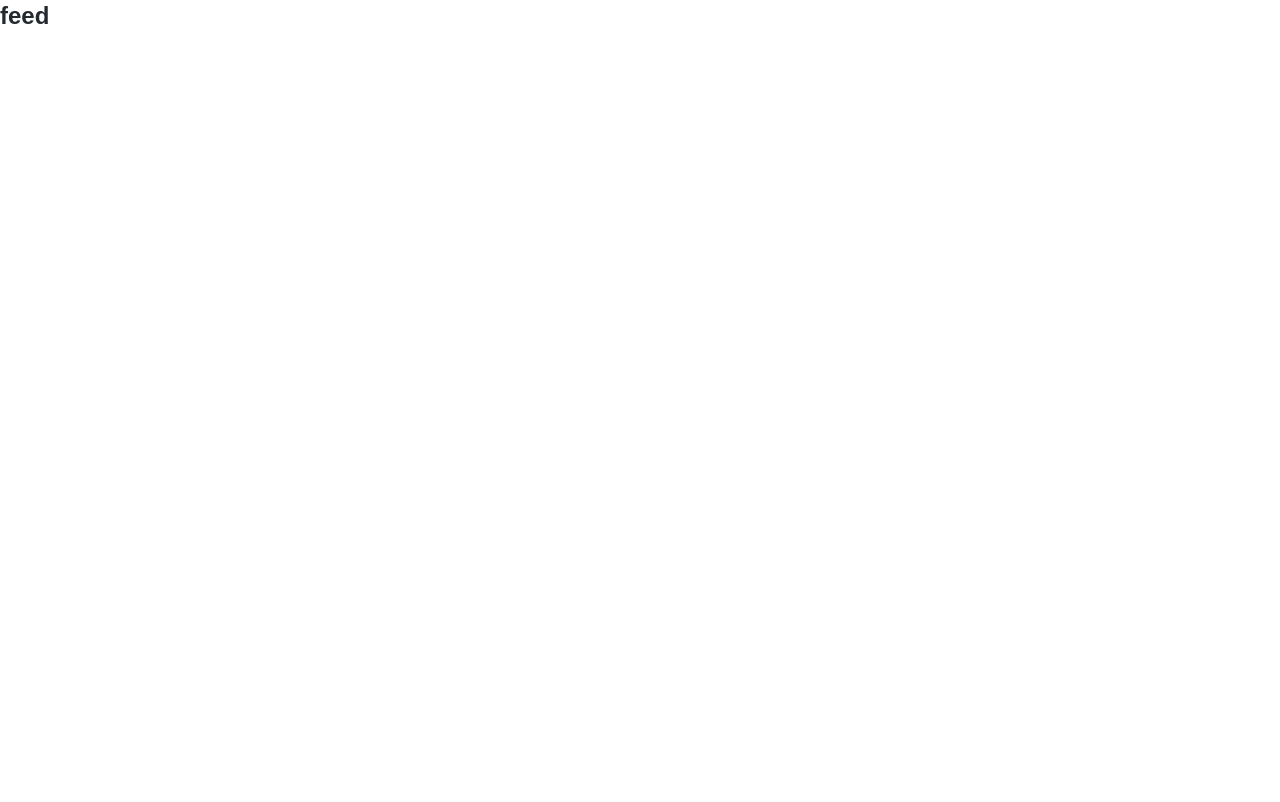
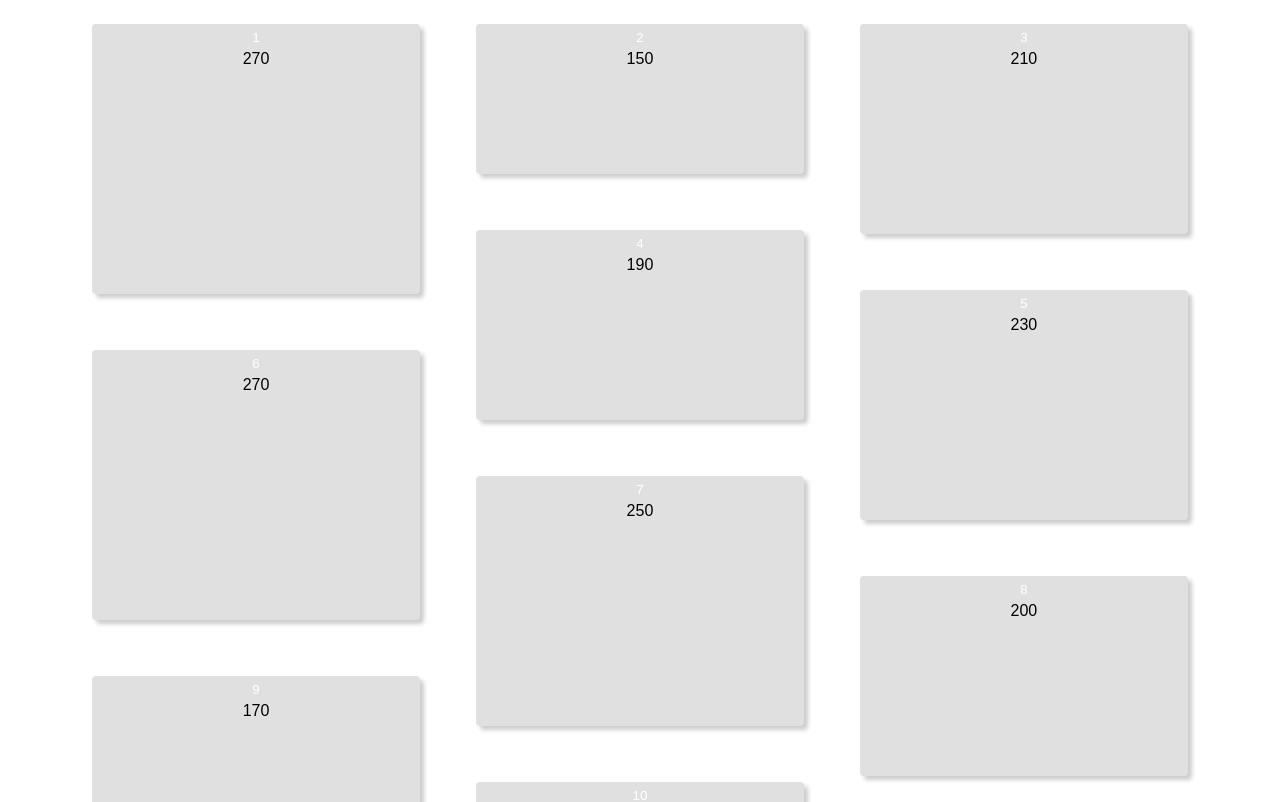
Before and after one commit to swekiiz/stupid-hack-6-frontend, a React (Create React App) app: page /feed in a window 1280 px wide. Shown: the top 802 px of the page. Built offline with nearby package versions, Linux system fonts and the light colour scheme.

Commit message:
ADD: Masonry

```diff
--- a/package.json
+++ b/package.json
@@ -6,6 +6,7 @@
     "@emotion/react": "^11.9.3",
     "@emotion/styled": "^11.9.3",
     "@mui/icons-material": "^5.8.4",
+    "@mui/lab": "^5.0.0-alpha.88",
     "@mui/material": "^5.8.6",
     "@testing-library/jest-dom": "^5.14.1",
     "@testing-library/react": "^13.0.0",
--- /dev/null
+++ b/src/components/feed/BlogPost.tsx
@@ -0,0 +1,39 @@
+import Masonry from '@mui/lab/Masonry'
+import { Typography } from '@mui/material'
+import Box from '@mui/material/Box'
+import Paper from '@mui/material/Paper'
+import { styled } from '@mui/material/styles'
+import * as React from 'react'
+
+const heights = [270, 150, 210, 190, 230, 270, 250, 200, 170, 210, 220, 270, 150, 170, 200]
+
+const Item = styled(Paper)(({ theme }) => ({
+  backgroundColor: theme.palette.mode === 'dark' ? '#1A2027' : '#e0e0e0',
+  ...theme.typography.body2,
+  padding: theme.spacing(0.5),
+  textAlign: 'center',
+  color: theme.palette.text.secondary,
+}))
+
+export const BlogPost = () => {
+  return (
+    <Box
+      sx={{
+        width: '90vw',
+        minHeight: '80vh',
+        display: 'flex',
+        justifyContent: 'center',
+        alignContent: 'center',
+      }}
+    >
+      <Masonry columns={3} spacing={7}>
+        {heights.map((height, index) => (
+          <Item key={index} sx={{ height }}>
+            {index + 1}
+            <Typography sx={{ color: 'black' }}>{height}</Typography>
+          </Item>
+        ))}
+      </Masonry>
+    </Box>
+  )
+}
--- a/src/pages/feed/Feed.tsx
+++ b/src/pages/feed/Feed.tsx
@@ -1,11 +1,19 @@
-import { Box, Typography } from '@mui/material'
+import { BlogPost } from '@/../components/feed/BlogPost'
+import { Box } from '@mui/material'
 
 export const Feed = () => {
   return (
     <Box>
-      <Typography variant="h5" color="primary.main">
-        feed
-      </Typography>
+      <Box
+        sx={{
+          display: 'flex',
+          justifyContent: 'center',
+          alignContent: 'center',
+          margin: '3vh 3vw',
+        }}
+      >
+        <BlogPost />
+      </Box>
     </Box>
   )
 }
```
Also changed, not shown: 1 other file (tests, documents, lock files or other folders).
